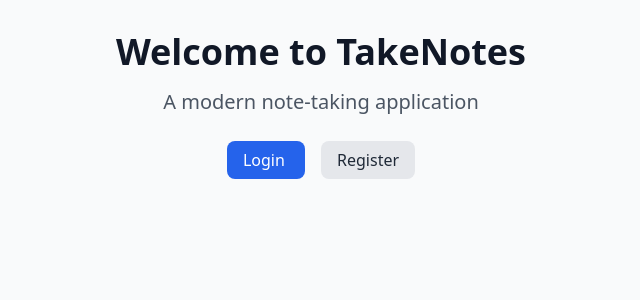
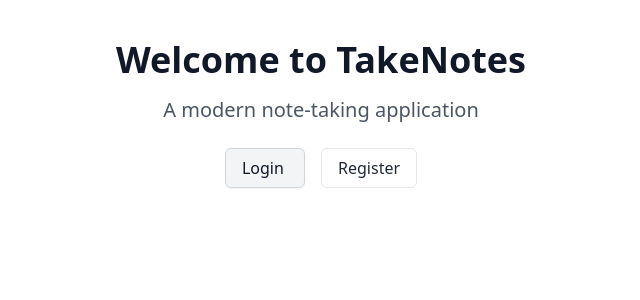
Before and after one commit to quoc-trang/takenotes, a Nuxt app in the folder frontend/: page / in a window 1280 px wide. Shown: the top 300 px of the page, without its empty margins (319-959 px from the left). Built offline with nearby package versions, Linux system fonts and the light colour scheme.

Commit message:
Enhance UI styling and layout for improved user experience; update main CSS for consistent design with new font and button styles; refactor default layout to include a sidebar for navigation and adjust main content structure.

```diff
--- a/frontend/assets/css/main.css
+++ b/frontend/assets/css/main.css
@@ -1,31 +1,47 @@
+@import url('https://fonts.googleapis.com/css2?family=Inter:wght@400;500;600&display=swap');
+
 @tailwind base;
 @tailwind components;
 @tailwind utilities;
 
 @layer base {
+  html {
+    font-family: 'Inter', ui-sans-serif, system-ui, -apple-system,
+      BlinkMacSystemFont, 'Segoe UI', Roboto, 'Helvetica Neue', Arial,
+      'Noto Sans', sans-serif;
+    background: #fff;
+    color: #222;
+  }
   body {
-    @apply bg-gray-50 text-gray-900;
+    @apply bg-white text-gray-900;
   }
 }
 
 @layer components {
   .btn-primary {
-    @apply bg-blue-600 hover:bg-blue-700 text-white font-medium py-2 px-4 rounded-lg transition-colors duration-200;
+    @apply bg-gray-100 hover:bg-gray-200 text-gray-900 font-medium py-2 px-4 rounded-md border border-gray-300 shadow-sm transition-colors duration-200;
   }
 
   .btn-secondary {
-    @apply bg-gray-200 hover:bg-gray-300 text-gray-800 font-medium py-2 px-4 rounded-lg transition-colors duration-200;
+    @apply bg-white hover:bg-gray-100 text-gray-800 font-medium py-2 px-4 rounded-md border border-gray-200 transition-colors duration-200;
   }
 
   .btn-danger {
-    @apply bg-red-600 hover:bg-red-700 text-white font-medium py-2 px-4 rounded-lg transition-colors duration-200;
+    @apply bg-red-50 hover:bg-red-100 text-red-700 font-medium py-2 px-4 rounded-md border border-red-200 transition-colors duration-200;
   }
 
   .input-field {
-    @apply w-full px-3 py-2 border border-gray-300 rounded-lg focus:outline-none focus:ring-2 focus:ring-blue-500 focus:border-transparent;
+    @apply w-full px-3 py-2 border border-gray-200 rounded-md bg-gray-50 focus:outline-none focus:ring-2 focus:ring-gray-300 focus:border-transparent transition-all;
   }
 
   .card {
-    @apply bg-white rounded-lg shadow-md p-6;
+    @apply bg-white rounded-lg border border-gray-200 shadow-sm p-6;
+  }
+
+  .notion-sidebar {
+    @apply bg-gray-50 border-r border-gray-200 h-screen w-64 flex flex-col py-6 px-4;
+  }
+  .notion-sidebar-link {
+    @apply block py-2 px-3 rounded-md text-gray-800 hover:bg-gray-200 font-medium transition;
   }
 }
--- a/frontend/layouts/default.vue
+++ b/frontend/layouts/default.vue
@@ -1,8 +1,22 @@
 <template>
-  <div class="min-h-screen bg-gray-50">
+  <div class="flex min-h-screen bg-white font-sans">
+    <!-- Sidebar -->
+    <aside v-if="authStore.isLoggedIn" class="notion-sidebar">
+      <NuxtLink to="/notes" class="text-2xl font-bold mb-8 px-2 text-gray-900">TakeNotes</NuxtLink>
+      <nav class="flex-1 flex flex-col gap-1">
+        <NuxtLink to="/notes" class="notion-sidebar-link">All Notes</NuxtLink>
+        <NuxtLink to="/notes/new" class="notion-sidebar-link">New Note</NuxtLink>
+      </nav>
+      <div class="mt-auto pt-8 border-t border-gray-200">
+        <button @click="logout" class="notion-sidebar-link w-full text-left">Logout</button>
+      </div>
+    </aside>
+
+    <!-- Main content -->
+    <div class="flex-1 flex flex-col min-h-screen">
       <!-- Token expiration warning -->
       <div v-if="showExpirationWarning" class="bg-yellow-50 border-b border-yellow-200">
-      <div class="max-w-7xl mx-auto px-4 sm:px-6 lg:px-8 py-2">
+        <div class="max-w-3xl mx-auto px-4 py-2">
           <div class="flex items-center justify-between">
             <div class="flex items-center">
               <svg class="w-5 h-5 text-yellow-400 mr-2" fill="currentColor" viewBox="0 0 20 20">
@@ -22,30 +36,12 @@
           </div>
         </div>
       </div>
-
-    <nav v-if="authStore.isLoggedIn" class="bg-white shadow-sm border-b">
-      <div class="max-w-7xl mx-auto px-4 sm:px-6 lg:px-8">
-        <div class="flex justify-between h-16">
-          <div class="flex items-center">
-            <NuxtLink to="/notes" class="text-xl font-bold text-gray-900">
-              TakeNotes
-            </NuxtLink>
+      <main class="flex-1 flex flex-col items-center bg-white">
+        <div class="w-full max-w-3xl px-4 py-10">
+          <slot />
         </div>
-          <div class="flex items-center space-x-4">
-            <NuxtLink to="/notes" class="text-gray-700 hover:text-gray-900">
-              Notes
-            </NuxtLink>
-            <button @click="logout" class="text-gray-700 hover:text-gray-900">
-              Logout
-            </button>
+      </main>
     </div>
-        </div>
-      </div>
-    </nav>
-
-    <main class="max-w-7xl mx-auto px-4 sm:px-6 lg:px-8 py-8">
-      <slot />
-    </main>
   </div>
 </template>
 
```
Lines whose indentation alone changed are shown as unchanged.
